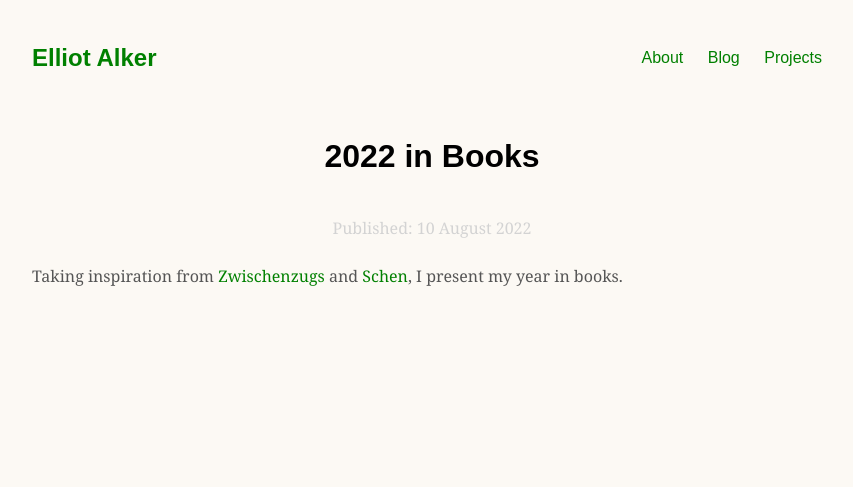
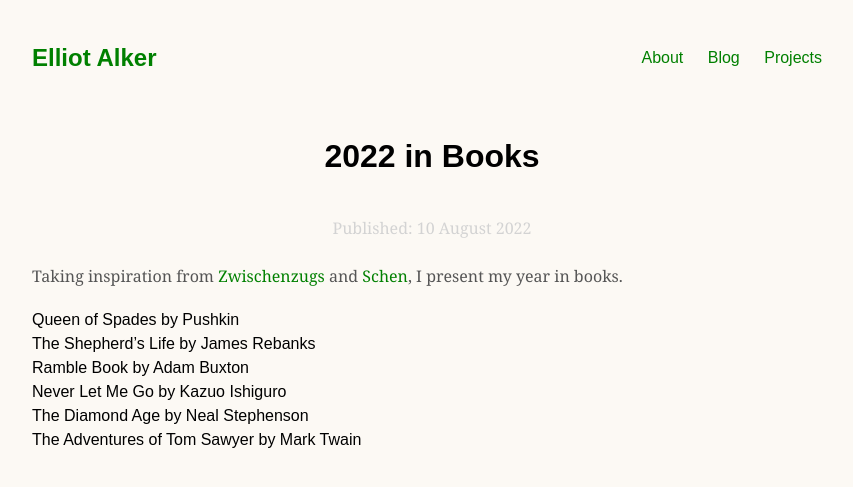
Before and after one commit to ealker/ealker.github.io, a Jekyll site: the page built from _posts/2022-08-10-reading.md, in a window 1280 px wide. Shown: the top 487 px of the page, without its empty margins (208-1061 px from the left). Built offline with Jekyll 4.4.1, drawn with Linux system fonts in a browser that asks for light colours.

Commit message:
Update 2022-08-10-reading.md

```diff
--- a/_posts/2022-08-10-reading.md
+++ b/_posts/2022-08-10-reading.md
@@ -4,3 +4,10 @@ title: 2022 in Books
 ---
 
 Taking inspiration from [Zwischenzugs](https://zwischenzugs.com/2019/01/02/notes-on-books-read-in-2018/) and [Schen](https://shen.hong.io/reading/), I present my year in books.
+
+- Queen of Spades by Pushkin
+- The Shepherd's Life by James Rebanks
+- Ramble Book by Adam Buxton
+- Never Let Me Go by Kazuo Ishiguro
+- The Diamond Age by Neal Stephenson
+- The Adventures of Tom Sawyer by Mark Twain
```
